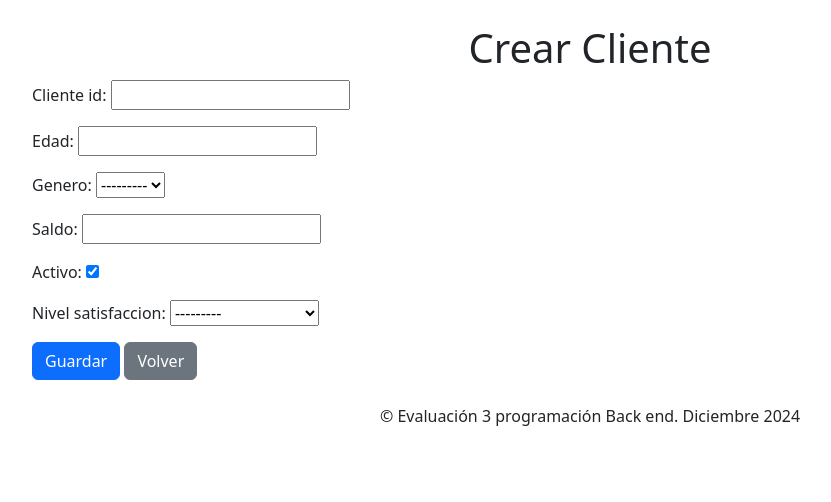
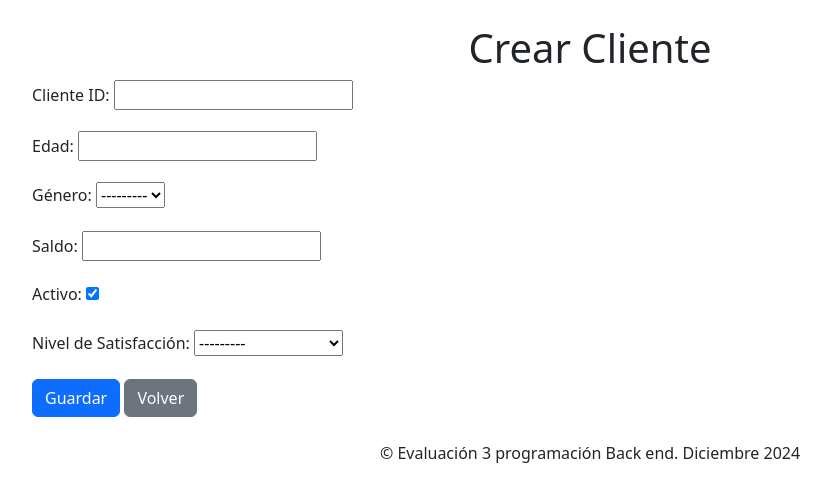
Before and after one commit to ancamilla/django-clientes-banco, a Django app: page /crear/ in a window 1280 px wide. Shown: the part 56-558 px from the top of the page, without its empty margins (50-881 px from the left). Run offline with Django 5.2, Linux system fonts and the light colour scheme.

Commit message:
Update crear_cliente.html

```diff
--- a/api/templates/crear_cliente.html
+++ b/api/templates/crear_cliente.html
@@ -6,7 +6,30 @@
 <h1 class="text-center">Crear Cliente</h1>
 <form method="post" class="form">
     {% csrf_token %}
-    {{ form.as_p }}
+    <div class="mb-3">
+        <label for="id_cliente_id" class="form-label">Cliente ID:</label>
+        {{ form.cliente_id }}
+    </div>
+    <div class="mb-3">
+        <label for="id_edad" class="form-label">Edad:</label>
+        {{ form.edad }}
+    </div>
+    <div class="mb-3">
+        <label for="id_genero" class="form-label">Género:</label>
+        {{ form.genero }}
+    </div>
+    <div class="mb-3">
+        <label for="id_saldo" class="form-label">Saldo:</label>
+        {{ form.saldo }}
+    </div>
+    <div class="mb-3">
+        <label for="id_activo" class="form-label">Activo:</label>
+        {{ form.activo }}
+    </div>
+    <div class="mb-3">
+        <label for="id_nivel_satisfaccion" class="form-label">Nivel de Satisfacción:</label>
+        {{ form.nivel_satisfaccion }}
+    </div>
     <button type="submit" class="btn btn-primary">Guardar</button>
     <a href="/" class="btn btn-secondary">Volver</a>
 </form>
```
